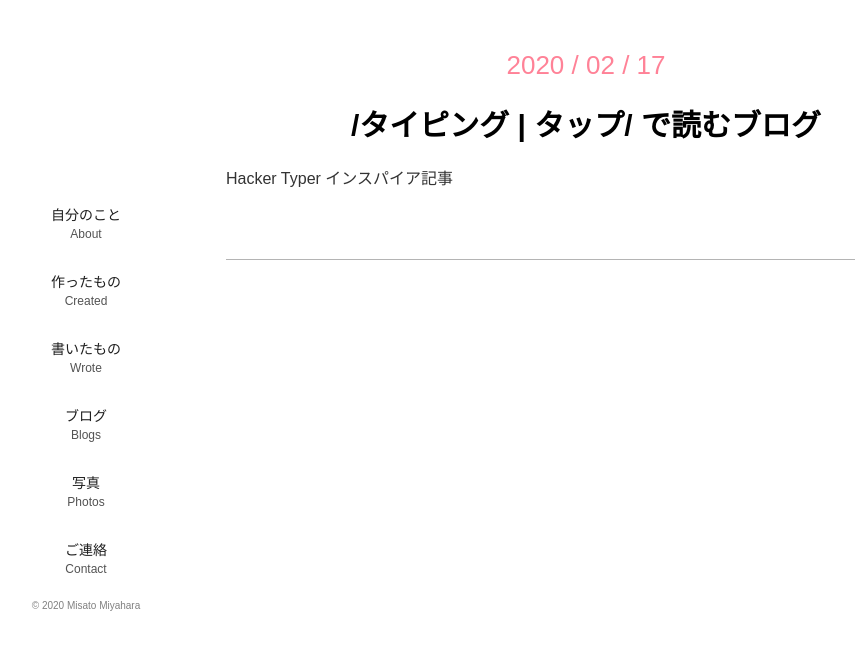
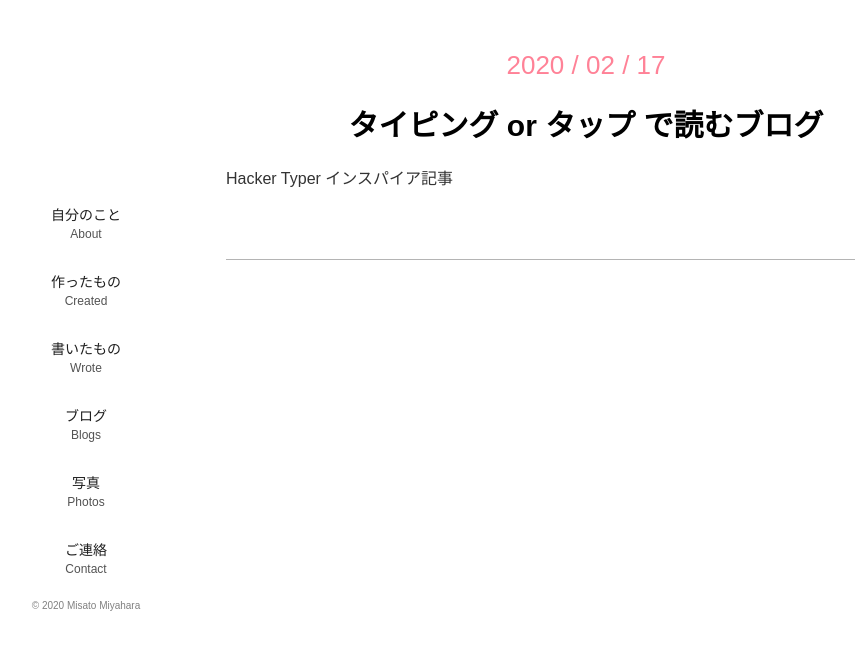
Before and after one commit to mi-miya/for-misato-fans, a Nuxt app: page /blogs in a window 1280 px wide. Shown: the top 650 px of the page, without its empty margins (154-1009 px from the left). Built offline with nearby package versions, Linux system fonts and the light colour scheme.

Commit message:
blogs aタグをnuxtに変更

```diff
--- a/assets/json/blogs.json
+++ b/assets/json/blogs.json
@@ -4,7 +4,7 @@
 	"blogs": [
 		{
 			"id": "2020-02-17-01",
-			"title": "/タイピング | タップ/ で読むブログ",
+			"title": "タイピング or タップ で読むブログ",
 			"description": "Hacker Typer インスパイア記事"
 		}
 	]
--- a/pages/blogs/2020-02-17-01.vue
+++ b/pages/blogs/2020-02-17-01.vue
@@ -4,7 +4,7 @@
       <p class="date">
         2020 / 02 / 17
       </p>
-      <h1>/タイピング | タップ/ で読むブログ</h1>
+      <h1>タイピング or タップ で読むブログ</h1>
     </header>
     <main>
       <pre id="typing_area"><span id="code">// Typing か ココを Tap で、Blog が読めます.</span><span id="cursor">|</span></pre>
@@ -83,15 +83,13 @@ export default {
       textNumber: 0
     }
   },
-  beforeMount () {
+  mounted () {
     const el = document.getElementById('typing_area')
     window.addEventListener('keydown', this.keyEvent, false)
     window.addEventListener('keyup', this.keyEvent, false)
     window.addEventListener('keypress', this.keyEvent, false)
     el.addEventListener('touchstart', this.keyEvent, false)
     el.addEventListener('touchend', this.keyEvent, false)
-  },
-  mounted: () => {
     setInterval(() => {
       document.getElementById('cursor').classList.toggle('hidden')
     }, 700)
--- a/pages/blogs/blog_template.vue
+++ b/pages/blogs/blog_template.vue
@@ -1,4 +1,4 @@
-<!-- file name => 2022120201.vue => year/month/day/number -->
+<!-- 2022-12-02-01.vue => year/month/day/number -->
 <template>
   <div class="blog">
     <header>
--- a/pages/blogs/index.vue
+++ b/pages/blogs/index.vue
@@ -1,19 +1,21 @@
 <template>
   <div id="blogs">
-    <!-- TODO: 親から値を渡す形でブログの内容のみ書き換える実装としたい -->
     <ul class="blog_list">
       <li v-for="blog in blogs" :key="blog.id">
         <p class="date">
           {{ idToDate(blog.id) }}
         </p>
-        <a :href="'/blogs/' + blog.id">
+        <n-link
+          :to="'/blogs/' + blog.id"
+          no-prefetch
+        >
           <div class="blog_header">
             <h2>{{ blog.title }}</h2>
             <p>
               {{ blog.description }}
             </p>
           </div>
-        </a>
+        </n-link>
         <ul class="tags">
           <li v-for="(tag, index) in blog.tag" :key="index">
             <a href="#">
```
